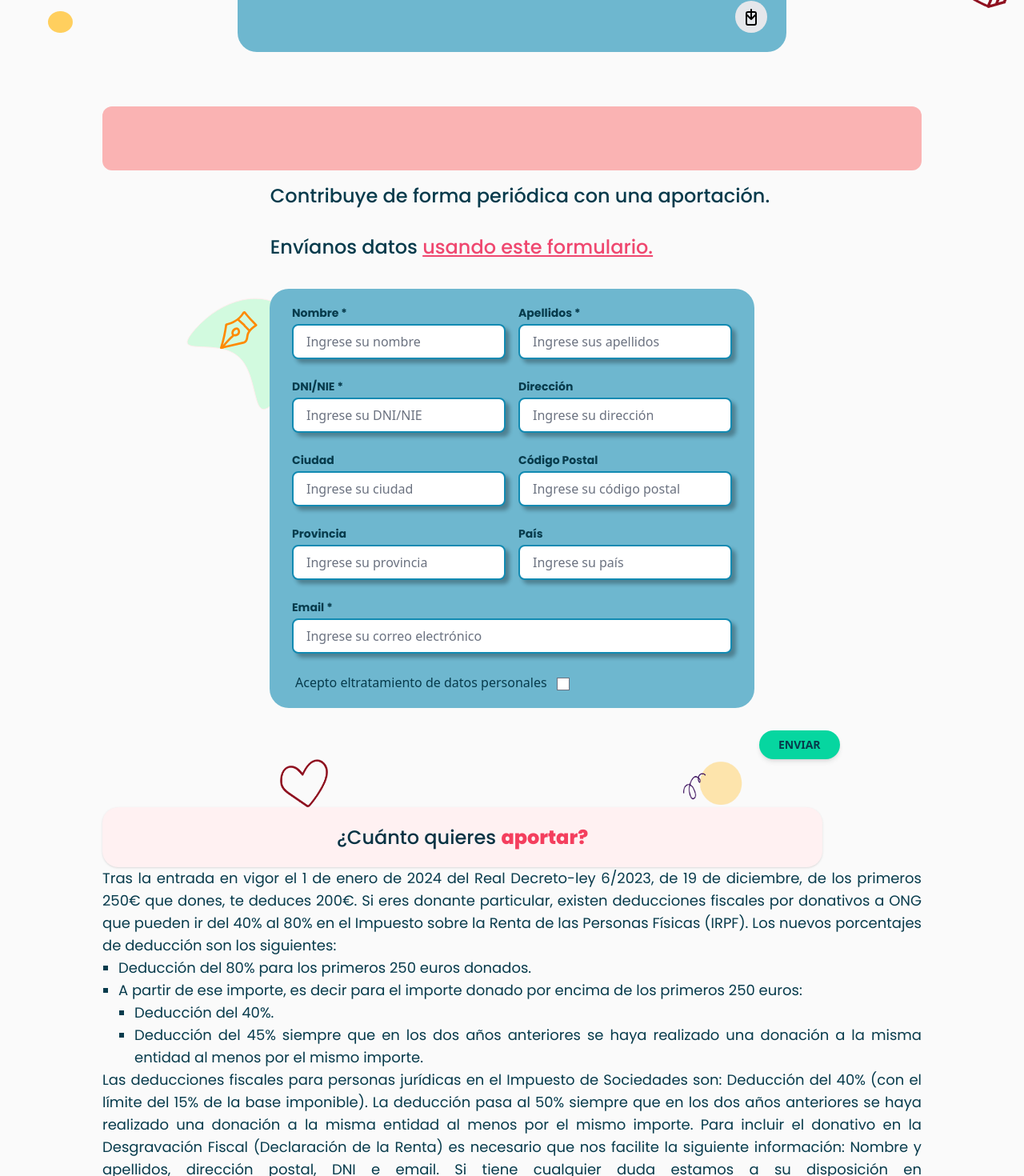
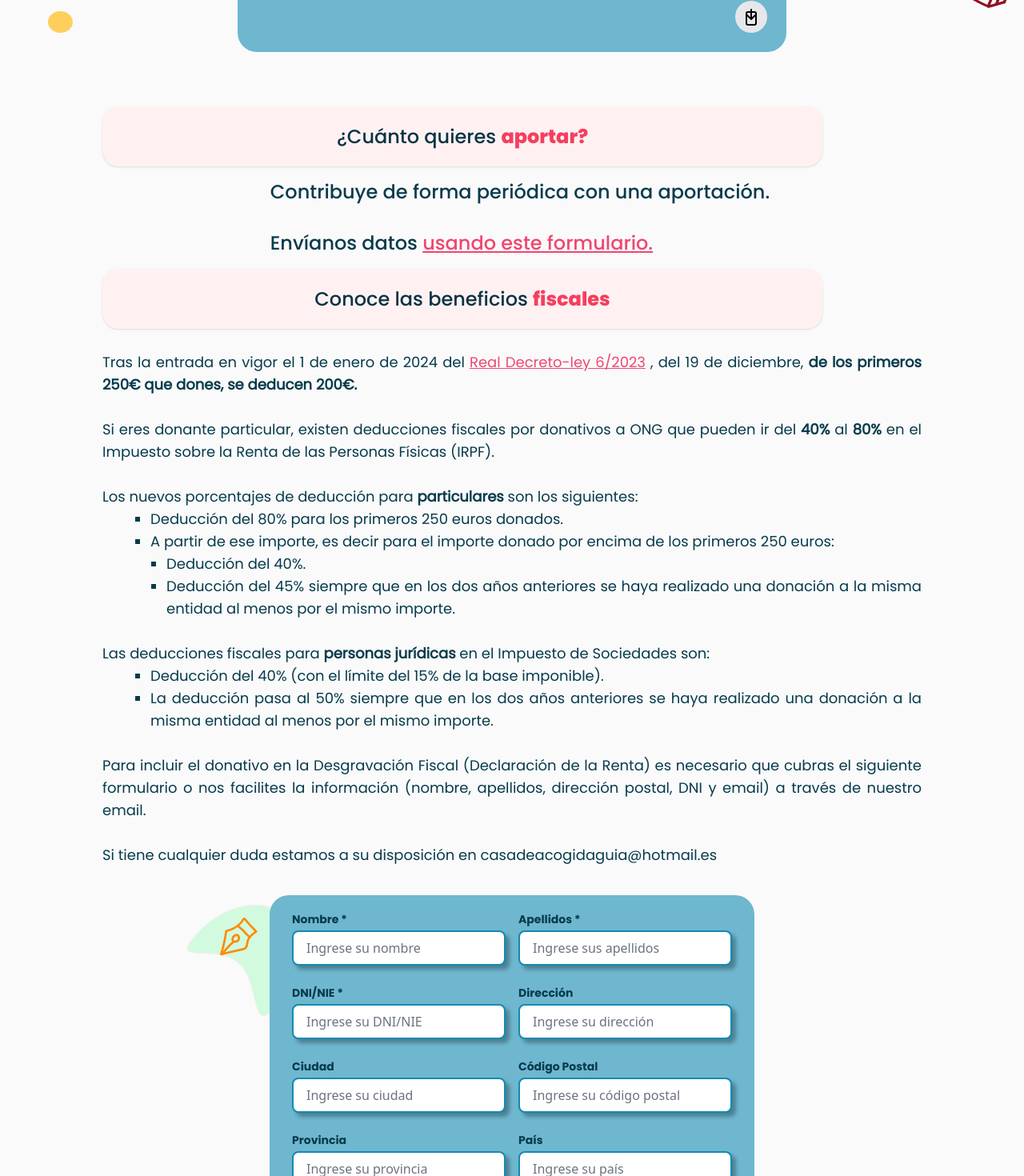
Before and after one commit to vallefarinha/front-casa, a React (Vite) app: page /partnership in a window 1280 px wide. Shown: the part 460-1930 px from the top of the page at 80% size. Built offline with nearby package versions, Linux system fonts and the light colour scheme.

Commit message:
format text IRPF

```diff
--- a/src/components/form/PersonalDataCheck.jsx
+++ b/src/components/form/PersonalDataCheck.jsx
@@ -3,11 +3,11 @@ import React from 'react';
 const PersonalDataCheck = () => {
     return (
       <div>
-        <label htmlFor="personaldata" className="ml-3"> Acepto el
+        <label htmlFor="personaldata" className="ml-3"> Acepto el{' '}
           <a
             href="#personal_data"
-            className="hover:text-quarteryColor transition-opacity">
-             tratamiento de datos personales
+            className="hover:text-gray-500 transition-opacity">
+             tratamiento de datos personales *
           </a>
         </label>
         <input
--- a/src/components/form/Tax.jsx
+++ b/src/components/form/Tax.jsx
@@ -7,7 +7,7 @@ import TitleForm from './TitleForm';
 const Tax = () => {
   return (
     <div>
-        <TitleForm wordBlue="¿Cuánto quieres" wordPink="aportar?" textAlign="center" />
+        <TitleForm wordBlue="Conoce las beneficios " wordPink="fiscales" textAlign="center" />
         <TaxText/>
     </div>
   )
--- a/src/components/texts/TaxText.jsx
+++ b/src/components/texts/TaxText.jsx
@@ -3,8 +3,13 @@ import React from 'react';
 const TaxText = () => {
   return (
     <div className="font-poppinsRegular text-justify mb-4 w-full text-LetterColor text-md lg:text-lg sm:text-xs">
-      <p>Tras la entrada en vigor el 1 de enero de 2024 del Real Decreto-ley  6/2023, de 19 de diciembre, de los primeros 250€ que dones, te deduces  200€. Si eres donante particular, existen deducciones fiscales por  donativos a ONG que pueden ir del 40% al 80% en el Impuesto sobre la  Renta de las Personas Físicas (IRPF). Los nuevos porcentajes de deducción son los siguientes:</p>
-      <ul style={{ listStyleType: 'square', paddingLeft: '20px' }}>
+      <br/>
+      <p>Tras la entrada en vigor el 1 de enero de 2024 del <a href="https://www.boe.es/eli/es/rdl/2023/12/19/6/con" className=" text-primaryColor underline"
+        target="_blank"
+        rel="noopener noreferrer">Real Decreto-ley 6/2023</a> , del 19 de diciembre, <b>de los primeros 250€ que dones, se deducen  200€. </b>
+        <br/><br/>Si eres donante particular, existen deducciones fiscales por  donativos a ONG que pueden ir del <b>40%</b> al <b>80%</b> en el Impuesto sobre la  Renta de las Personas Físicas (IRPF).
+        <br/><br/>Los nuevos porcentajes de deducción para <b>particulares</b> son los siguientes:</p>
+      <ul style={{ listStyleType: 'square', paddingLeft: '60px' }}>
         <li>Deducción del 80% para los primeros 250 euros donados.</li>
         <li>A partir de ese importe, es decir para el importe donado por encima de los primeros 250 euros:
           <ul style={{ listStyleType: 'square', paddingLeft: '20px' }}>
@@ -13,7 +18,15 @@ const TaxText = () => {
           </ul>
         </li>
       </ul>
-      <p>Las deducciones fiscales para personas jurídicas en el Impuesto de Sociedades son: Deducción del 40% (con el límite del 15% de la base imponible). La  deducción pasa al 50% siempre que en los dos años anteriores se haya  realizado una donación a la misma entidad al menos por el mismo importe. Para  incluir el donativo en la Desgravación Fiscal (Declaración de la Renta)  es necesario que nos facilite la siguiente información: Nombre y  apellidos, dirección postal, DNI e email. Si tiene cualquier duda  estamos a su disposición en casadeacogidaguia@hotmail.es</p>
+      <br/><p>Las deducciones fiscales para <b>personas jurídicas</b> en el Impuesto de Sociedades son:</p>
+      <ul style={{ listStyleType: 'square', paddingLeft: '60px' }}>
+        <li>Deducción del 40% (con el límite del 15% de la base imponible).</li>
+        <li>La  deducción pasa al 50% siempre que en los dos años anteriores se haya  realizado una donación a la misma entidad al menos por el mismo importe.</li>
+      </ul>
+
+     <br/><p>Para  incluir el donativo en la Desgravación Fiscal (Declaración de la Renta) es necesario que cubras el siguiente formulario o nos facilites la información (nombre, apellidos, dirección postal, DNI y email) a través de nuestro email. </p>
+     <br/>
+     <p>Si tiene cualquier duda  estamos a su disposición en casadeacogidaguia@hotmail.es</p>
     </div>
   );
 };
--- a/src/pages/Collaborate.jsx
+++ b/src/pages/Collaborate.jsx
@@ -11,6 +11,7 @@ import Tax from "../components/form/Tax";
 import TaxForm from '../components/form/TaxForm';
 import SimpleAlert from '../components/alerts/SimpleAlert';
 import penform from "../assets/icons/penForm.svg"
+import TitleForm from '../components/form/TitleForm';
 
 
 
@@ -39,7 +40,7 @@ function Collaborate() {
       ></RegularText30>
       <DonationCard></DonationCard>
 
-      <TitleCard></TitleCard>
+      <TitleForm wordBlue="¿Cuánto quieres" wordPink="aportar?" textAlign="center" />
       <div className=" flex justify-center items-center">
         <div className="flex flex-col justify-center">
           <ColaboraRegularText
@@ -51,6 +52,7 @@ function Collaborate() {
           />
         </div>
       </div>
+      <Tax/>
       <div className="w-[80%] mx-auto">
       <img src={penform} alt="penForm" className="absolute z-0"/>
         <form ref={refForm} onSubmit={handleSubmit}>
@@ -63,7 +65,7 @@ function Collaborate() {
         <img src="src/assets/images/Corazon.png" alt="Corazon" />
         <img src="src/assets/images/octagono.png" alt="octagono" />
       </div>
-      <Tax/>
+
       <Legislation></Legislation>
 
     </div>
```
